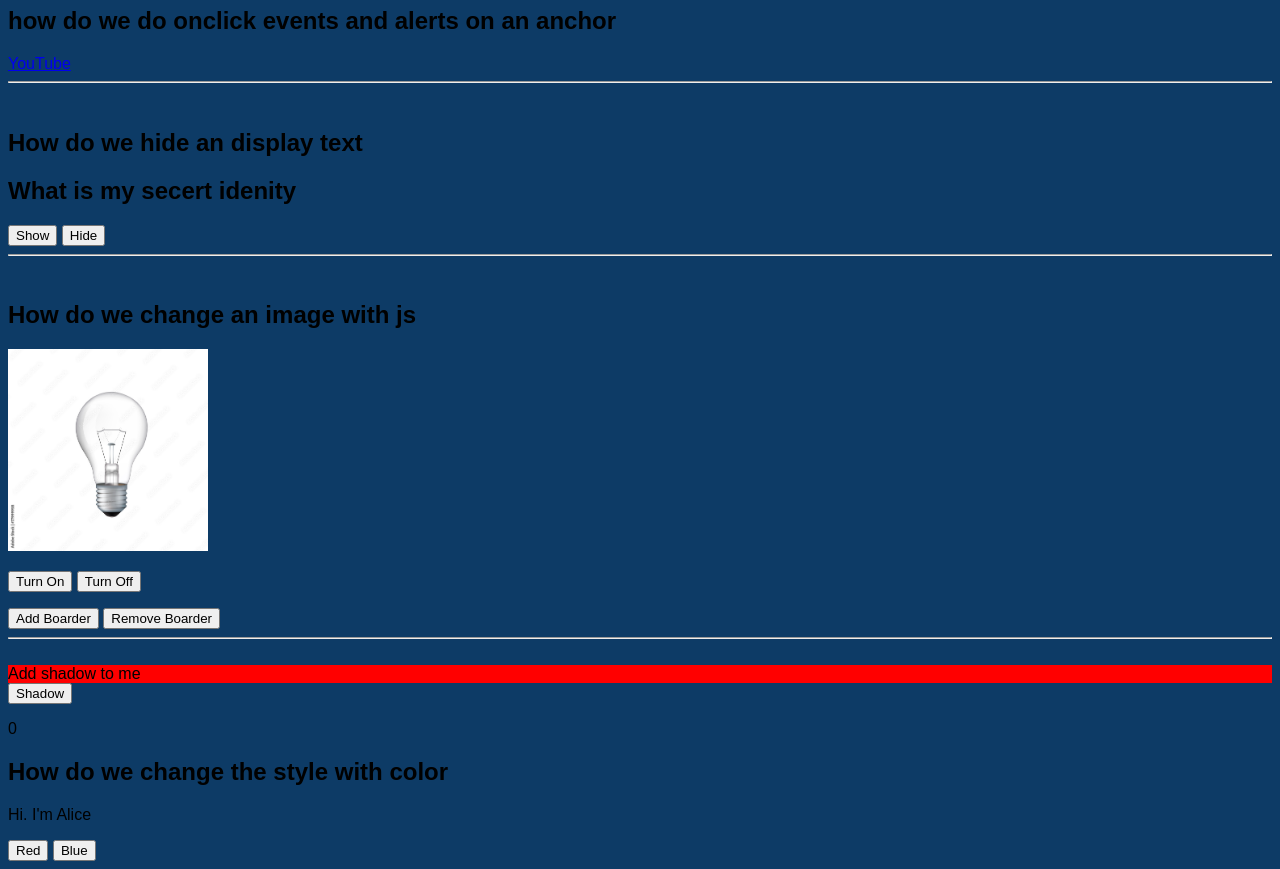
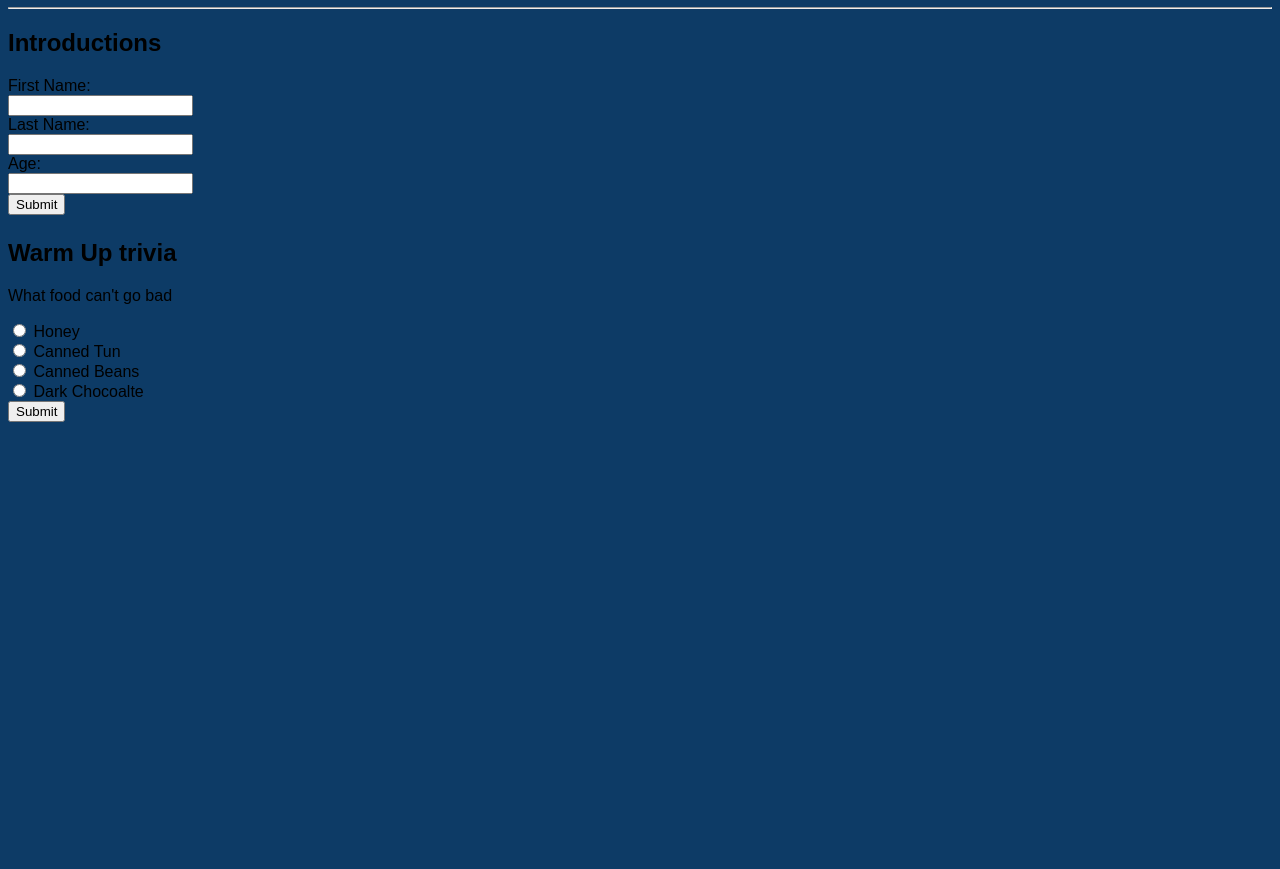
Before and after one commit to GCpeeper/Day14_copy, a plain HTML site: page index.html in a window 1280 px wide. Shown: the part 127-996 px from the top of the page. After the commit the page ends 800 px from the top, so only its background shows below. Drawn offline with Linux system fonts and the light colour scheme; a web font is replaced by a local one.

Commit message:
Final Commit

```diff
--- a/index.html
+++ b/index.html
@@ -5,7 +5,7 @@
     <meta name="viewport" content="width=device-width, initial-scale=1.0">
     <link rel="stylesheet" href="css/style.css">
     <link rel="stylesheet" href="https://use.typekit.net/ntv2xbq.css">
-    <title>Home</title>
+    <title>Two Truths and a Lie</title>
 
 </head>
 <body>
@@ -39,68 +39,36 @@
             </div>
           </div>
       </div>
-      <h1>Lets Learn Javascript</h1>
-      <h2>how do we do onclick events and alerts on an anchor</h2>
+      <h1>Grady's Two Truths and a Lie</h1>
+      <hr>
 
-      <!-- if you want to add a go back look up a dialouge -->
-      <a href="https://www.youtube.com" target="_blank"
-       onclick="alert('You are leaving this site')">YouTube</a>
+      <h2>Introductions</h2>
+      <form action="" id="name-form">
+          <label for="fname">First Name:</label><br>
+          <input type="text" id="fname" name="fname" required><br>
+          <label for="lname">Last Name:</label><br>
+          <input type="text" id="lname" name="lname" required><br>
+          <label type="text" for="age">Age:</label><br>
+          <input type="text" id="age" name="age" required><br>
+      </form>
+      <input type="button" value="Submit" onclick="greet();">
+      <p id="greet" style="font-size: x-large;"></p>
 
-        <hr>
-        <br>
-      <h2>How do we hide an display text</h2>
-      <h2>What is my secert idenity</h2>
-      <p id="secert" hidden ></p>
-      <button onclick="document.getElementById('secert').innerHTML='I am Grady'">Show</button>
-      <button onclick="document.getElementById('secert').innerHTML=''">Hide</button>
-      <br>
+      <h2>Warm Up trivia</h2>
+      <p>What food can't go bad</p>
+      <form action="">
+          <input type="radio" id="honey" name="trivia1" value="honey">
+          <label for="trivia1-a">Honey</label><br>
+          <input type="radio" id="tuna" name="trivia1" value="bread">
+          <label for="trivia1-b">Canned Tun</label><br>
+          <input type="radio" id="beans" name="trivia1" value="milk">
+          <label for="trivia1-c">Canned Beans</label><br>
+          <input type="radio" id="chocoalte" name="trivia1" value="cheese">
+          <label for="trivia1-d">Dark Chocoalte</label><br>
+      </form>
+      <input type="button" value="Submit" onclick="checkTrivia1();">
+      <p id="trivia1-answer"></p>
 
-        <hr>
-        <br>
-        <h2>How do we change an image with js</h2>
-
-        <img id="image" src="images/bulboff.jpg" alt="image" width="200px">
-        <p></p>
-        <button onclick="document.getElementById('image').src='images/bulbon.jpg'">Turn On</button>
-        <button onclick="document.getElementById('image').src='images/bulboff.jpg'">Turn Off</button>
-        <p></p>
-        <!-- add a boarder to the image -->
-        <button onclick="document.getElementById('image').style.border='5px solid red'">Add Boarder</button>
-        <button onclick="document.getElementById('image').style.border='0px'">Remove Boarder</button>
-
-        <hr>
-        <br>
-        <div id="shade" style="background-color: red;">Add shadow to me</div>
-        <button id="shadow-button" onclick="shadower()">Shadow</button>
-        <p id="counter">0</p>
-        <script>
-            let clicks = 0; // Initialize click counter
-            function shadower(){
-                let counter = document.getElementById('counter');
-                let box = document.getElementById('shade');
-                let shadow_button = document.getElementById('shadow-button');
-
-                if(box.style.boxShadow == 'none'){
-                    box.style.boxShadow = '10px 10px 5px #888888';
-                    shadow_button.innerHTML = 'Remove Shadow';
-                    clicks++;
-                    counter.innerHTML = clicks; // Update click counter
-                } else {
-                    box.style.boxShadow = 'none';
-                    shadow_button.innerHTML = 'Add Shadow';
-                    clicks++;
-                    counter.innerHTML = clicks; // Update click counter
-                }
-            }
-
-        </script>
-
-        <h2>How do we change the style with color</h2>
-        <p id="alice">Hi. I'm Alice</p>
-        <button onclick="document.getElementById('alice').style.color='Red';
-        document.getElementById('alice').style.fontSize='5px'">Red</button>
-
-        <button onclick="document.getElementById('alice').style.color='Blue';
-        document.getElementById('alice').style.fontSize='20px'">Blue</button>
+      <script src="js/truth.js"></script>
     </body>
 </html>
--- /dev/null
+++ b/js/truth.js
@@ -0,0 +1,29 @@
+let fname = "" // Declare a variable to hold the first name
+
+function greet() {
+    let greet_box = document.getElementById("greet"); //grab the text box
+    fname = document.getElementById("fname").value; // Get the value of the first name input field
+    let lname = document.getElementById("lname").value; // Get the value of the last name input field
+    let age = document.getElementById("age").value; // Get the value of the age input field
+
+    greet_box.innerHTML = "Greetings " + fname + " " + lname + "!"; // Display the greeting message
+
+    // remove vales from input fields
+    // this doesn't work
+    document.getElementById("fname").innerHTML = "";
+    document.getElementById("lname").innerHTML = "";
+    document.getElementById("age").innerHTML = "";
+}
+
+function checkTrivia1() {
+    let trivia_answer = document.getElementById("trivia1-answer");
+
+    let honey = document.getElementById("honey").checked; // Check if the honey checkbox is checked
+
+    // Check if the user selected the correct answer
+    if (honey) {
+        trivia_answer.innerHTML = "Correct! Honey never spoils. Good job " + fname + "!";
+    } else {
+        trivia_answer.innerHTML = fname + " sorry but you are incorrect. Try again if you want!";
+    }
+}
```
